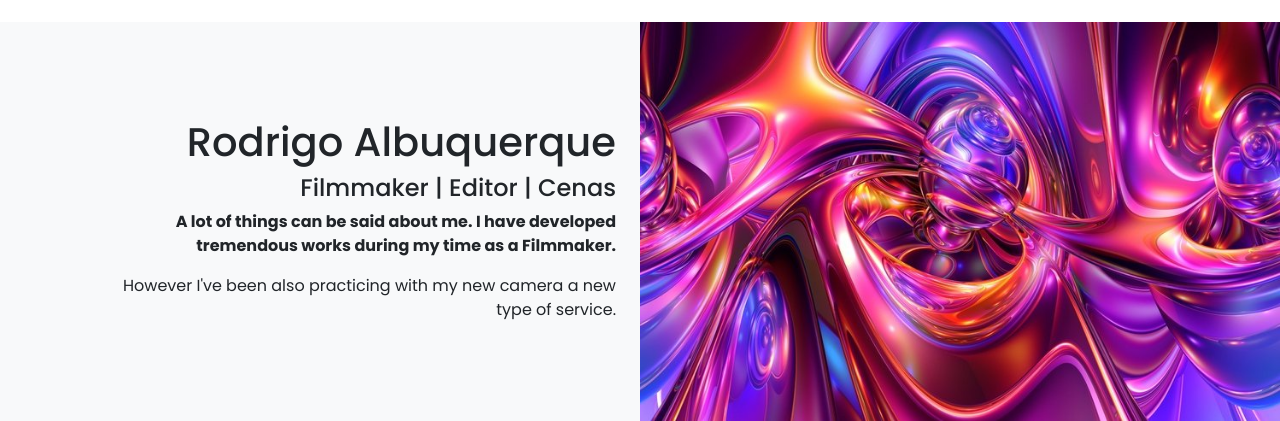
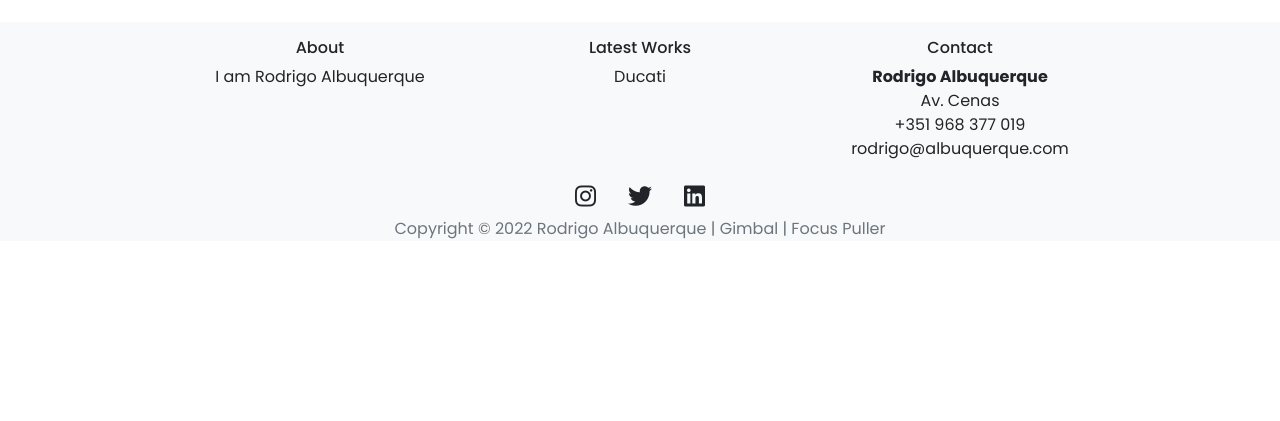
Before and after one commit to ZeInacioCB/RodrigoAlbuquerquePortfolio, a plain HTML site: page index.html in a window 1280 px wide. Shown: the part 1908-2329 px from the top of the page. After the commit the page ends 2149 px from the top, so only its background shows below. Drawn offline with nearby package versions, Linux system fonts and the light colour scheme.

Commit message:
Main footer structure added

```diff
--- a/index.html
+++ b/index.html
@@ -27,7 +27,7 @@
 
         <!-- Navbar for breakpoint below the expand-[sm|md|lg] -->
         <button
-            class="navbar-toggler border-0"
+            class="navbar-toggler border-0 me-1"
             type="button"
             data-bs-toggle="collapse"
             data-bs-target="#navbarContent"
@@ -42,12 +42,7 @@
             <ul class="navbar-nav m-0 ps-3 align-items-xl-center">
                 <li class="nav-item me-0 me-lg-1">
                     <a class="nav-link" href="#">
-                        <span>About Me</span>
-                    </a>
-                </li>
-                <li class="nav-item me-0 me-lg-1">
-                    <a class="nav-link" href="#">
-                        <span>Videomaker</span>
+                        <span>Gimbal</span>
                     </a>
                 </li>
                 <li class="nav-item me-0 me-lg-1">
@@ -57,12 +52,7 @@
                 </li>
                 <li class="nav-item me-0 me-lg-1">
                     <a class="nav-link" href="#">
-                        <span>Gimbal</span>
-                    </a>
-                </li>
-                <li class="nav-item me-0 me-lg-1">
-                    <a class="nav-link" href="#">
-                        <span>Contact Me</span>
+                        <span>About</span>
                     </a>
                 </li>
                 <li class="nav-item d-inline d-lg-none me-lg-1 d-xl-inline">
@@ -86,7 +76,7 @@
     <!-- Add autoplay loop to the video tag in the end !!!!! -->
     <header class="container-fluid bg-black m-auto my-0">
         <div class="row w-100 m-0 bg-black">
-            <video id="showreel" class="w-100 p-0" src="./videos/showreelSample.mp4" type="video/mp4"></video>
+            <video id="showreel" class="w-100 p-0" src="./videos/showreelSample.mp4" type="video/mp4" autoplay loop></video>
         </div>
     </header>
     <!-- END Jumbotron Showreel -->
@@ -135,21 +125,45 @@
 
     <!-- START Footer Section  -->
     <footer class="container-fluid mx-0 mt-4 bg-light">
+        <div class="row d-flex justify-content-evenly justify-content-md-center text-center pt-md-3">
+            <div class="col-3 d-none d-md-block">
+                <h6>About</h6>
+                <p>I am Rodrigo Albuquerque</p>
+            </div>
+            <div class="col-3">
+                <h6>Latest Works</h6>
+                <p><a class="nav-link" href="#">Ducati</a></p>
+            </div>
+            <div class="col-3">
+                <h6>Contact</h6>
+                <p>
+                    <strong>Rodrigo Albuquerque</strong><br>
+                    Av. Cenas <br>
+                    +351 968 377 019<br>
+                    <a class="nav-link" href="mailto:rodalbuquerque@gmail.com">rodrigo@albuquerque.com</a>
+                </p>
+            </div>
+        </div>
         <div class="row">
-            <div class="col-6 ps-5 pt-5 text-end">
-                <div class="container ps-5 pt-5">
-                    <h1>Rodrigo Albuquerque</h1>
-                    <h4>Filmmaker | Editor | Cenas</h4>
-                    <p><strong>
-                        A lot of things can be said about me. I have developed tremendous works during my time as a Filmmaker.
-                    </strong></p>
-                    <p> However I've been also practicing with my new camera a new type of service.</p>
-                </div>
+            <div class="col">
+                <ul class="nav justify-content-center">
+                    <li class="nav-item">
+                      <a class="nav-link text-dark" href="#"><i class="fa-brands fa-instagram fa-xl"></i></a>
+                    </li>
+                    <li class="nav-item">
+                      <a class="nav-link text-dark" href="#"><i class="fa-brands fa-twitter fa-xl"></i></a>
+                    </li>
+                    <li class="nav-item">
+                      <a class="nav-link text-dark" href="#"><i class="fa-brands fa-linkedin fa-xl"></i></a>
+                    </li>
+                  </ul>
             </div>
-            <div class="col-6 p-0">
-                <div class="container p-0">
-                    <img src="images/main.jpg" class="img-fluid" alt="">
-                </div>
+        </div>
+        <div class="row justify-content-center text-center">
+            <div class="col">
+                <span class="text-secondary">
+                    Copyright © 2022 Rodrigo Albuquerque | Gimbal | Focus Puller
+                </span>
             </div>
         </div>
     </footer>
```
